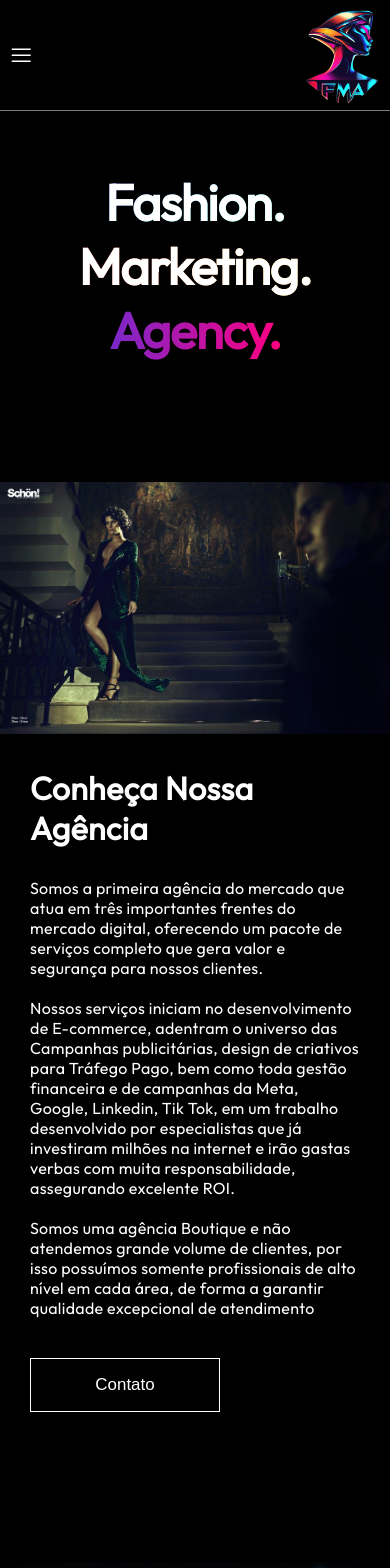
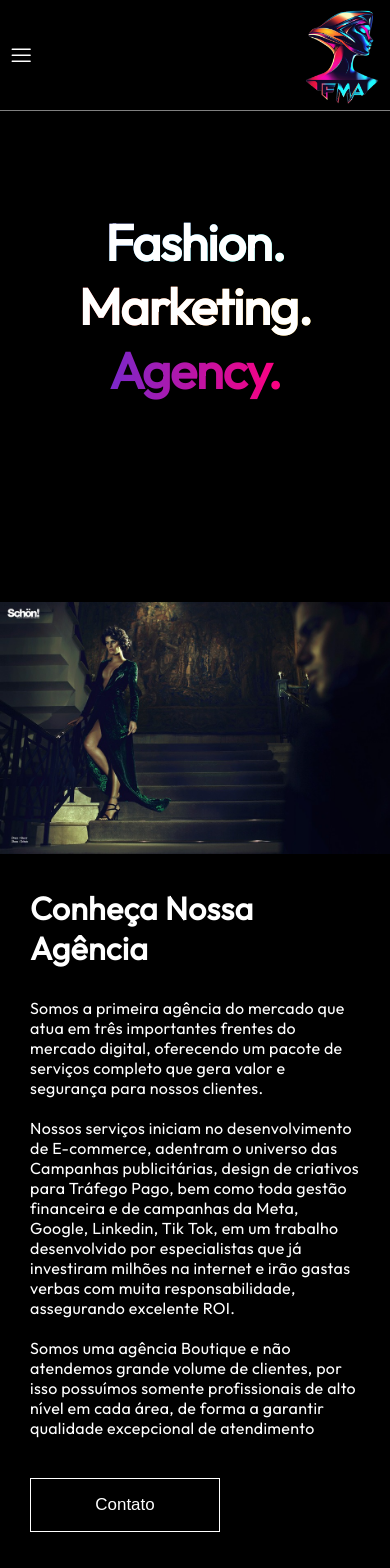
Before and after one commit to marceloaraujodev/fma, a Next.js app: page / in a window 390 px wide. Shown: the top 1568 px of the page. Built offline with nearby package versions, Linux system fonts and the light colour scheme.

Commit message:
animations

```diff
--- a/app/components/Form/Form.jsx
+++ b/app/components/Form/Form.jsx
@@ -1,7 +1,10 @@
 'use client';
 import { useState } from 'react';
+import { useRef } from 'react';
+import { motion, useInView} from 'framer-motion';
 import axios from 'axios';
 import c from './Form.module.css';
+import { FaScaleBalanced } from 'react-icons/fa6';
 
 export default function Form() {
   const [name, setName] = useState('');
@@ -10,6 +13,9 @@ export default function Form() {
   const [campanhas, setCampanhas] = useState(false);
   const [consultoria, setConsultoria] = useState(false);
   const [seo, setSeo] = useState(false);
+
+  const ref = useRef(null);
+  const isInView = useInView(ref, { once: true });
 
 
   async function handleSubmit(e) {
@@ -30,8 +36,15 @@ export default function Form() {
   }
 
   return (
-    <div className={c.container} id='form' data-offset='110'>
-    <form className={c.form} onSubmit={handleSubmit} >
+    <div className={c.container} id='form'>
+    <motion.form
+      className={c.form}
+      onSubmit={handleSubmit}
+        ref={ref}
+        initial={{ opacity: 0, scale: 0.1 }}
+        transition={{ duration: 0.5, delay: 0}}
+        animate={isInView ? { opacity: 1, scale: 1} : { opacity: 0, }}
+    >
       <div >
         <h1>Consulte seu projeto</h1>
         <p>Agende sua consulta e saiba como podemos ajudar</p>
@@ -108,7 +121,7 @@ export default function Form() {
         </div>
       </div>
       <button type="submit">Enviar</button>
-    </form>
+    </motion.form>
 
     </div>
   );
--- a/app/components/Hero/Hero.jsx
+++ b/app/components/Hero/Hero.jsx
@@ -1,12 +1,22 @@
+import { useRef } from 'react';
+import { motion, useInView} from 'framer-motion';
 import Image from 'next/image';
 import c from './Hero.module.css';
 export default function Hero({title, className, img, description, btnText, btnClick}) {
+  const ref = useRef(null);
+  const isInView = useInView(ref, { once: true });
     // Dynamically combine the container class with the reverse class (if provided)
     const containerClass = `${c.container} ${className === 'reverse' ? c.reverse : ''}`;
 
   return (
     <div className={containerClass}>
-      <div className={c.blockLeft}>
+      <motion.div
+        className={c.blockLeft}
+        ref={ref}
+        initial={{ opacity: 0, x: -80 }}
+        transition={{ duration: 0.5, delay: 0}}
+        animate={isInView ? { opacity: 1, x: 0 } : { opacity: 0, x: 80 }}
+       >
         <Image
           src={img}
           alt={title}
@@ -16,12 +26,26 @@ export default function Hero({title, className, img, description, btnText, btnCl
           style={{ width: '100%', height: 'auto' }}
           priority
         />
-      </div>
+      </motion.div>
       <div className={c.blockRight}>
         <div className={c.highContainer}>
           <div className={c.description}>
-            <p className={c.new}>{title}</p>
-            {description}
+            <motion.p
+              className={c.new}
+              ref={ref}
+              initial={{ opacity: 0, y: -80 }}
+              transition={{ duration: 0.5, delay: 0.2}}
+              animate={isInView ? { opacity: 1, y: 0 } : { opacity: 0, y: 80 }}
+              >{title}</motion.p>
+
+              <motion.div
+                ref={ref}
+                initial={{ opacity: 0, x: 80 }}
+                transition={{ duration: 0.5, delay: 0.2}}
+                animate={isInView ? { opacity: 1, x: 0 } : { opacity: 0, x: -80 }}
+              >
+                {description}
+              </motion.div>
           </div>
             <a href={btnClick}>
             <button className={c.btn}>{btnText}</button>
--- a/app/components/Hero/Hero.module.css
+++ b/app/components/Hero/Hero.module.css
@@ -4,6 +4,7 @@
   max-width: 1440px;
   display: flex;
   justify-content: space-between;
+  overflow: hidden;
 }
 .container.reverse{
   flex-direction: row-reverse;
--- a/app/components/Session/Session.module.css
+++ b/app/components/Session/Session.module.css
@@ -8,6 +8,6 @@
 
 @media screen and (max-width: 600px){
   .session{
-    padding: 60px 0;
+    padding: 100px 0;
   }
 }
--- a/app/globals.css
+++ b/app/globals.css
@@ -6,6 +6,7 @@
 }
 html{
   scroll-behavior: smooth;
+  /* scroll-padding-top: 100px; */
 }
 html, body {
   height: 100%;
@@ -26,3 +27,8 @@ body{
   flex-shrink: 0;
   padding: 10px;
 }
+@media screen and (max-width: 600px) {
+  html {
+    scroll-padding-top: 60px; /* Adjusted for mobile */
+  }
+}
--- a/app/page.js
+++ b/app/page.js
@@ -10,6 +10,7 @@ export default function Home() {
 
   return (
     <>
+
       <Session>
         <FmaLoop />
       </Session>
```
